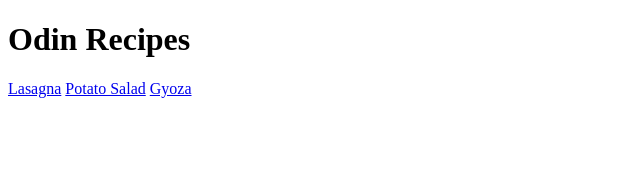
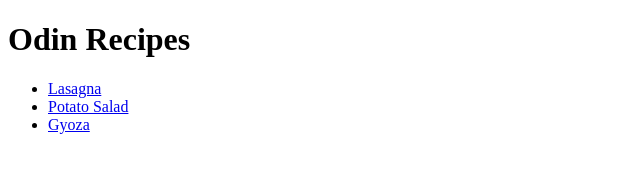
Before and after one commit to BenOlm/odin-recipes, a plain HTML site: page index.html in a window 1280 px wide. Shown: the whole page, without its empty margins (0-640 px from the left). Drawn offline with Linux system fonts and the light colour scheme.

Commit message:
Arranged links to recipe pages into a UL list

```diff
--- a/index.html
+++ b/index.html
@@ -8,8 +8,12 @@
 </head>
 <body>
     <h1>Odin Recipes</h1>
-    <a href="recipes/lasagna.html">Lasagna</a>
-    <a href="recipes/potato-salad.html">Potato Salad</a>
-    <a href="recipes/gyoza.html">Gyoza</a>
+
+    <ul>
+        <li><a href="recipes/lasagna.html">Lasagna</a></li>
+        <li><a href="recipes/potato-salad.html">Potato Salad</a></li>
+        <li><a href="recipes/gyoza.html">Gyoza</a></li>
+    </ul>
+
 </body>
 </html>
```
